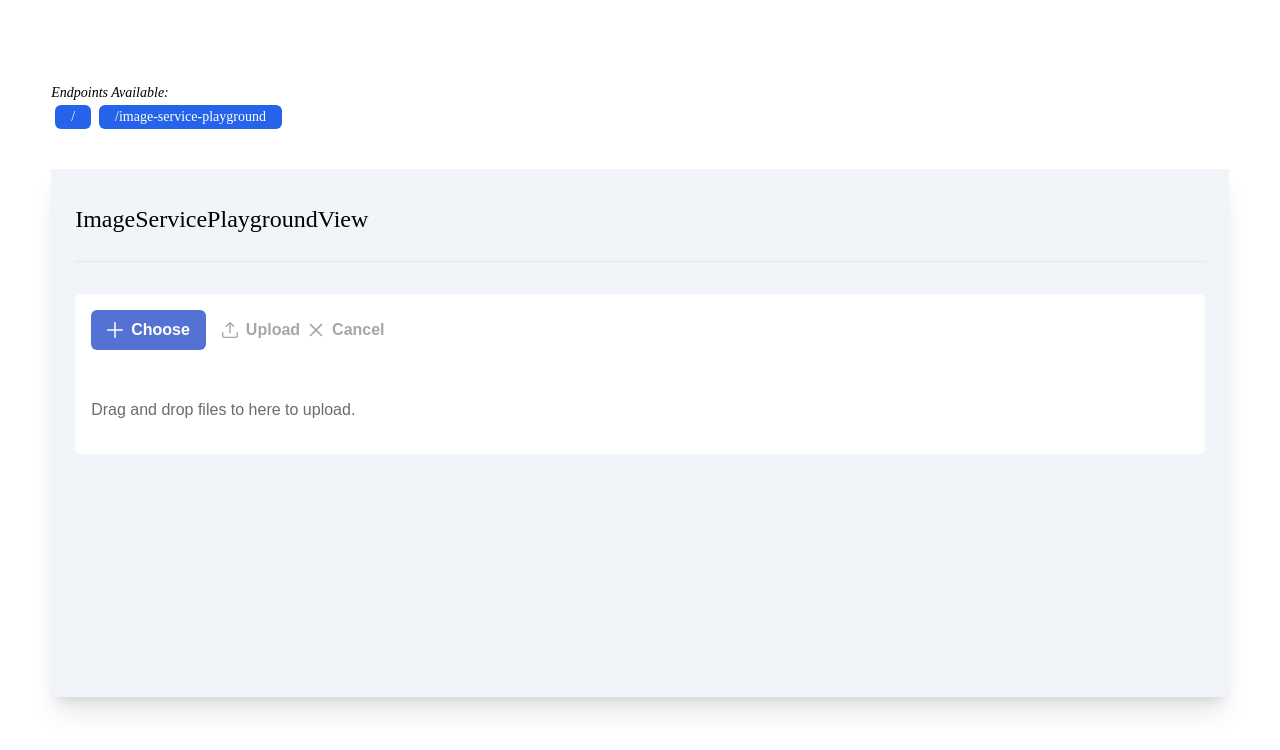
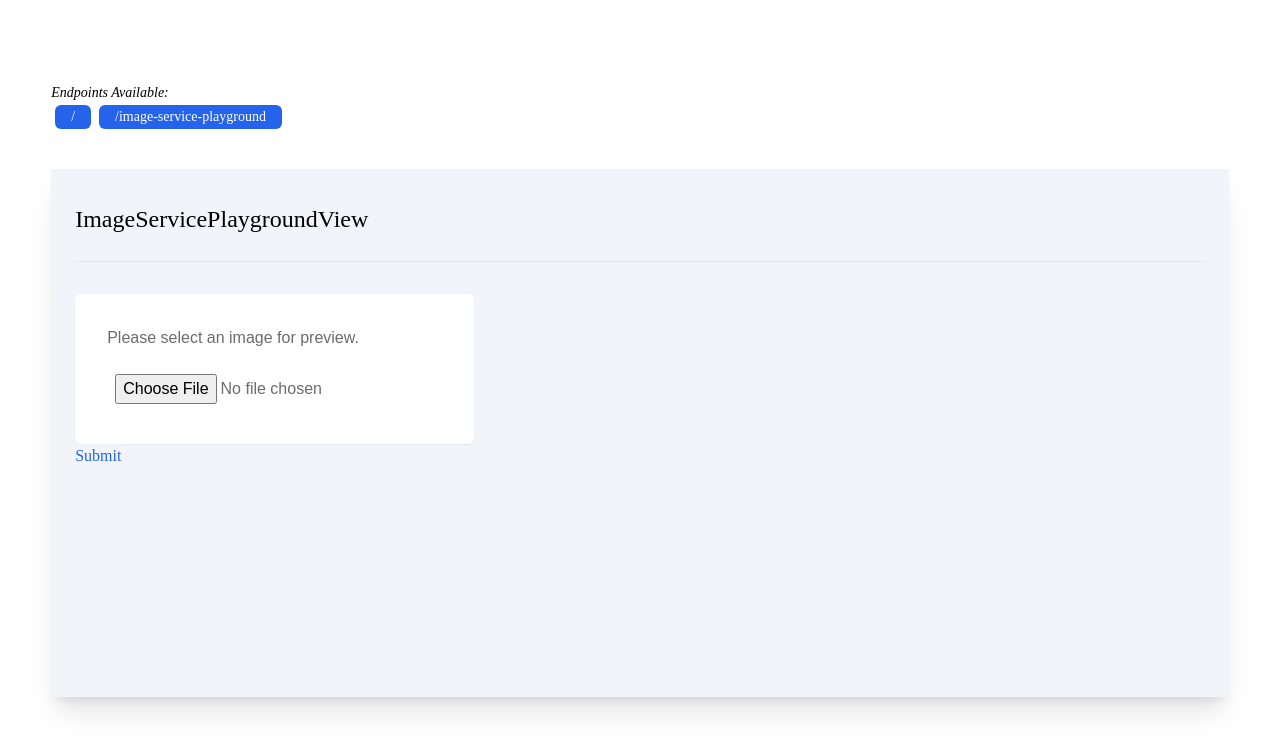
Before and after one commit to cheonglol/whatever-springframework-java17, a React (Create React App) app in the folder frontend/: page /image-service-playground in a window 1280 px wide. Shown: the top 750 px of the page. Built offline with nearby package versions, Linux system fonts and the light colour scheme; a web font is replaced by a local one.

Commit message:
front-end of image service

```diff
--- /dev/null
+++ b/frontend/src/api/ImageServiceUpload_API.ts
@@ -0,0 +1,21 @@
+// ImageServiceUpload_API.ts
+
+export const uploadImage = async (base64Image: string, filename: string) => {
+    try {
+        const response = await fetch('http://localhost:8080/images/upload', {
+            method: 'POST',
+            headers: {
+                'Content-Type': 'application/json',
+            },
+            body: JSON.stringify({
+                image: base64Image,
+                filename: filename,
+            }),
+        });
+        if (!response.ok) {
+            throw new Error(`HTTP error status: ${response.status}`);
+        }
+    } catch (error) {
+        console.error('There was a problem with the fetch operation:', error);
+    }
+}
--- a/frontend/src/view/ImageServicePlaygroundView.tsx
+++ b/frontend/src/view/ImageServicePlaygroundView.tsx
@@ -1,21 +1,52 @@
-import React from "react";
+import { Card } from "primereact/card";
+import { useState } from "react";
 import { BaseLayout } from "../layouts/BaseLayout";
-import { FileUpload } from "primereact/fileupload";
+import { uploadImage } from "../api/ImageServiceUpload_API";
 
 const ImageServicePlaygroundView = () => {
+  const [previewSrc, setPreviewSrc] = useState<string | null>(null);
+  const [fileName, setFileName] = useState<string>("");
+
+  const handlePreviewImageUpload = (e: React.ChangeEvent<HTMLInputElement>) => {
+    if (e.target.files && e.target.files.length > 0) {
+      const file = e.target.files[0];
+      const reader = new FileReader();
+      reader.onloadend = () => {
+        setPreviewSrc(reader.result as string);
+      };
+      reader.readAsDataURL(file);
+      setFileName(file.name);
+    }
+  };
+
+  const handleSubmit = async (e: React.FormEvent<HTMLFormElement>) => {
+    e.preventDefault();
+    if (!previewSrc) {
+      alert("Please select an image first.");
+      return;
+    }
+
+    // Extract base64 string and use the stored filename
+    const base64data = previewSrc?.split(",")[1]; // Assuming previewSrc is a data URL
+    // Call the modified uploadImage function
+    uploadImage(base64data, fileName);
+  };
+
   return (
     <BaseLayout
       mainContent={
         <>
           <h1>ImageServicePlaygroundView</h1>
           <hr />
-          <FileUpload
-            url={"localhost:8080/images/upload"}
-            multiple
-            accept="image/*"
-            maxFileSize={2000000}
-            emptyTemplate={<p className="m-0">Drag and drop files to here to upload.</p>}
-          />
+          <form onSubmit={handleSubmit}>
+            <Card className="shadow-sm w-fit px-4 transition-all">
+              {previewSrc ? <img className="max-w-[30rem]" src={previewSrc} alt="Selected" /> : <div className="">Please select an image for preview.</div>}
+              <input className="mt-4 p-2 mr-4" type="file" placeholder="Image Path" onChange={handlePreviewImageUpload} />
+            </Card>
+            <button className="bg-slate-100 text-blue-600" type="submit">
+              Submit
+            </button>
+          </form>
         </>
       }
     />
```
